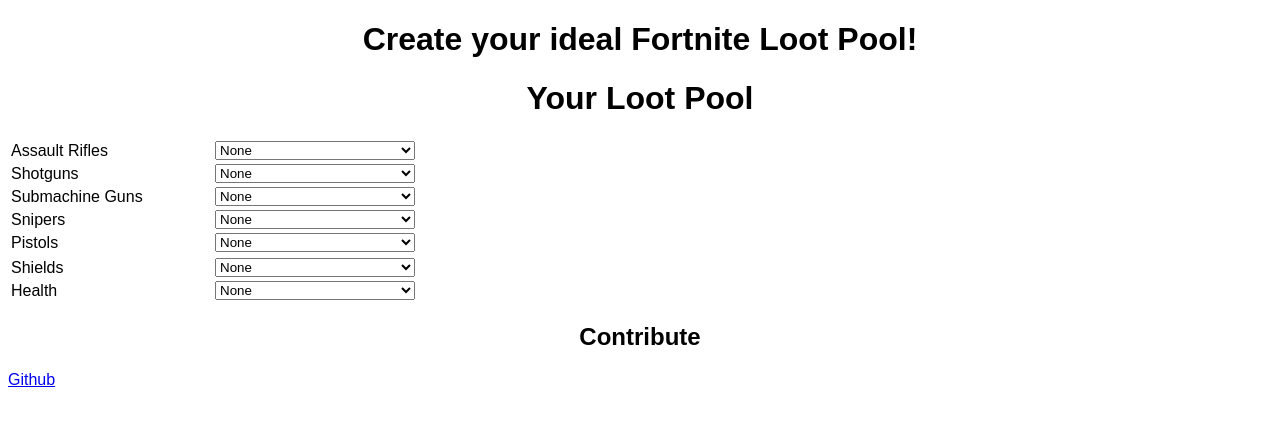
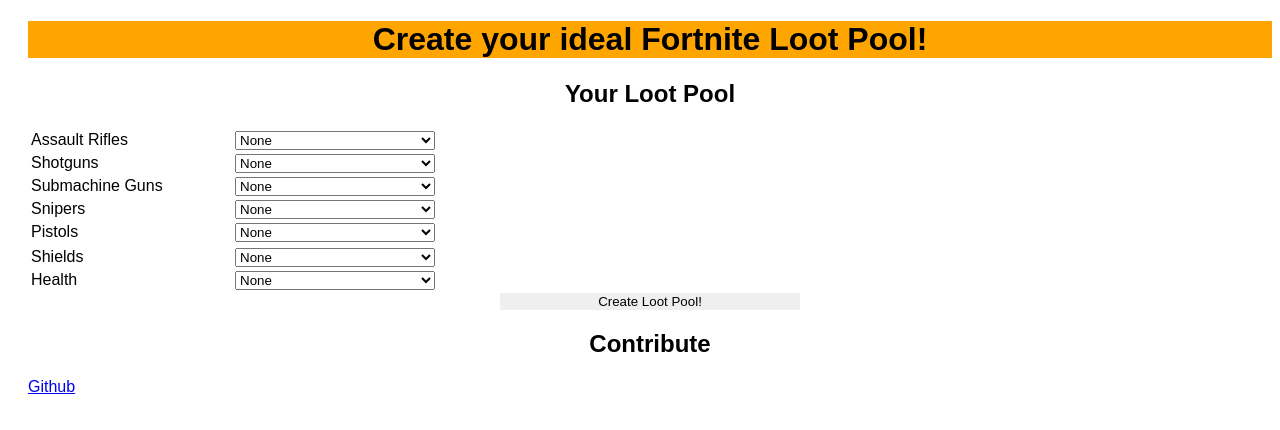
Before and after one commit to alessadroc/ideal-fortnite, a React (Vite) app: page / in a window 1280 px wide. Shown: the top 430 px of the page. Built offline with nearby package versions, Linux system fonts and the light colour scheme.

Commit message:
Infdev 1.1: pool created, images feature added.

```diff
--- a/src/AllWeapons.jsx
+++ b/src/AllWeapons.jsx
@@ -49,6 +49,7 @@
                             <option value="none">None</option>
                             <option value="huntingRifle">Hunting Rifle</option>
                             <option value="boltAction">Bolt-Action Sniper Rifle</option>
+                            <option value="heavySniper">Heavy Sniper Rifle</option>
                         </select>
                     </td>
                 </tr>
@@ -58,6 +59,7 @@
                         <select name="pistols" id="pistolDropdown">
                             <option value="none">None</option>
                             <option value="pistol">Pistol</option>
+                            <option value="supressedPistol">Supressed Pistol</option>
                             <option value="handCannon">Hand Cannon</option>
                         </select>
                     </td>
--- a/src/App.jsx
+++ b/src/App.jsx
@@ -3,6 +3,7 @@
 import WeaponClasses from "./WeaponClasses.jsx"
 import AllWeapons from "./AllWeapons.jsx"
 import AllConsumables from "./AllConsumables.jsx"
+import LootPool from "./LootPool.jsx"
 
 function App() {
   return (
@@ -11,6 +12,7 @@
       <WeaponClasses></WeaponClasses>
       <AllWeapons></AllWeapons>
       <AllConsumables></AllConsumables>
+      <LootPool></LootPool>
       <Footer></Footer>
     </>
   )
--- /dev/null
+++ b/src/LootPool.jsx
@@ -0,0 +1,43 @@
+import React, {useState} from 'react';
+
+function LootPool() {
+
+    const [showImages, setShowImages] = useState(false);
+
+    const handleShowClick = () => {
+        setShowImages(true); // Set state to true to show images
+    };
+
+    const handleRemoveClick = () => {
+        setShowImages(false); // Set state to FALSE to stop the show of images
+    };
+
+    return (
+        <>
+            <button onClick={handleShowClick}>Create Loot Pool!</button>
+
+            {showImages && (
+                <>
+                    <div>
+                        <img src="assaultRifle.png" alt="Assault Rifle" />
+                        <img src="pumpShotgun.png" alt="Pump Shotgun" />
+                    </div>
+                    <div>
+                        <table>
+                            <tr>
+                                <td>
+                                    <button onClick={handleRemoveClick}>Clear</button>
+                                </td>
+                                <td>
+                                    <button>Save Pool</button>
+                                </td>
+                            </tr>
+                        </table>
+                    </div>
+                </>
+            )}
+        </>
+    );
+}
+
+export default LootPool;
--- a/src/WeaponClasses.jsx
+++ b/src/WeaponClasses.jsx
@@ -3,7 +3,7 @@
 function WeaponClasses() {
     return(
         <>
-        <h1>Your Loot Pool</h1>
+        <h2>Your Loot Pool</h2>
         </>
     )
 }
--- a/src/index.css
+++ b/src/index.css
@@ -1,4 +1,10 @@
-h1, h2, a {
+h1 {
+  font-family: "Arial";
+  text-align: center;
+  background-color: orange;
+}
+
+h2, a {
   font-family: "Arial";
   text-align: center;
 }
@@ -17,6 +23,23 @@
   padding-bottom: 100px;
 }
 
+button {
+  width: 300px;
+  font-family: Arial;
+  border: 1px;
+  display: block;
+  margin: auto;
+}
+
 select {
   width: 200px;
 }
+
+img {
+  width: 100px;
+  height: 100px;
+}
+
+div {
+  padding-left: 20px;
+}
```
Also changed, not shown: public/assaultRifle.png (added), public/pumpShotgun.png (added).
